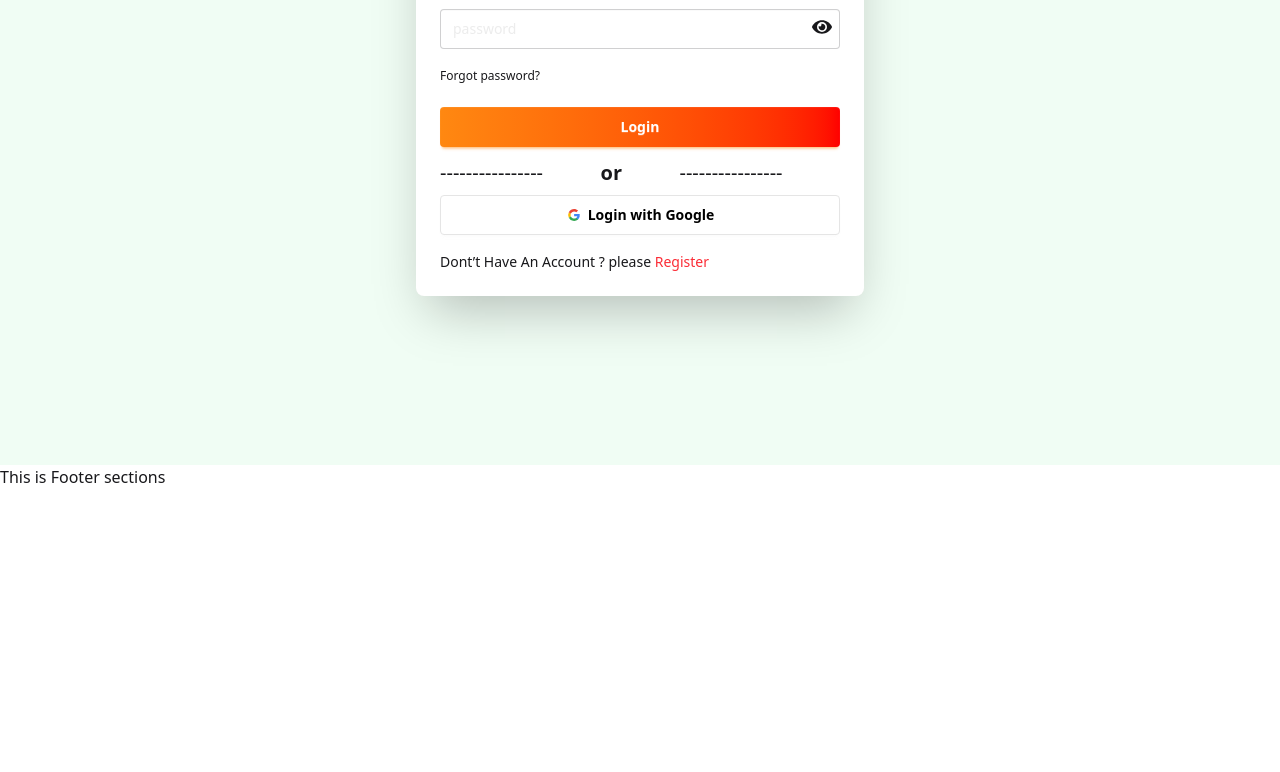
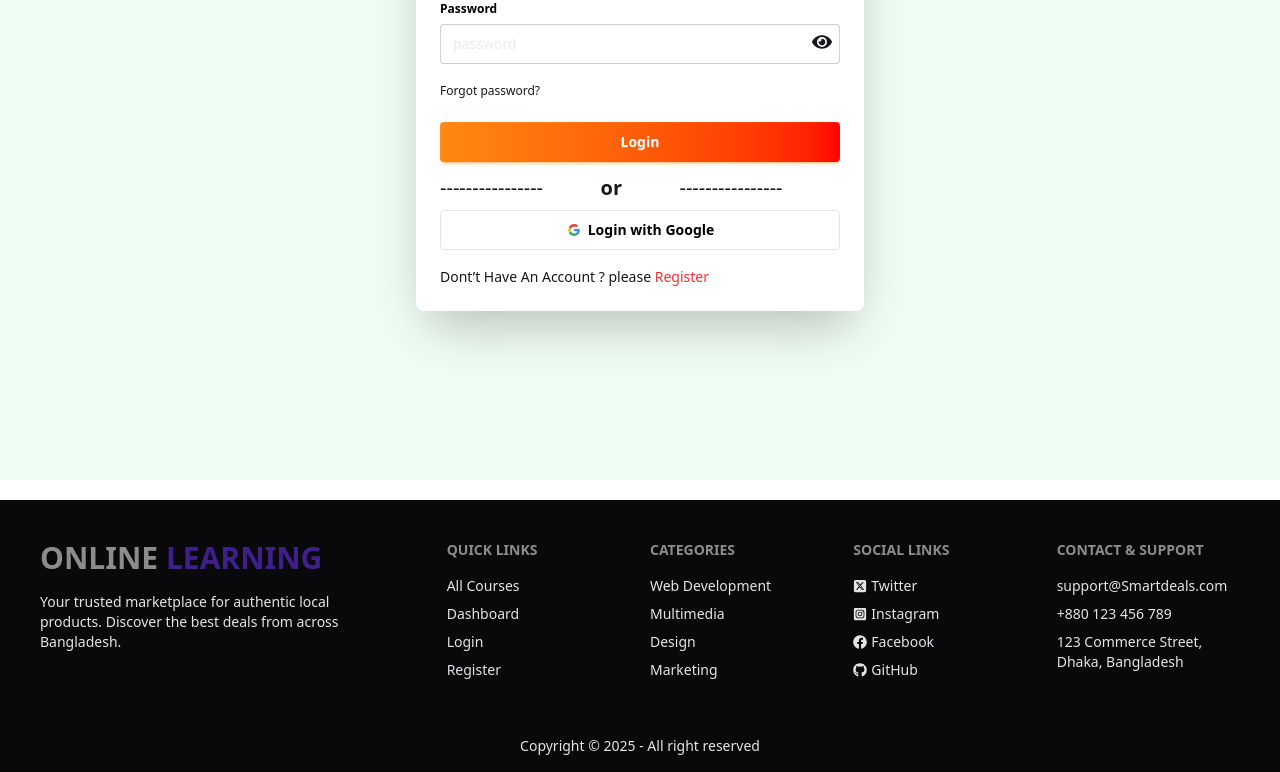
Before and after one commit to Ariful3031/online-learning-platform-server-repo, a React (Vite) app: page /login in a window 1280 px wide. Shown: the part 400-1172 px from the top of the page. Before the commit the page ends 889 px from the top, so only its background shows below. Built offline with nearby package versions, Linux system fonts and the light colour scheme; no server answers.

Commit message:
update population courses and added  the footer

```diff
--- a/src/Components/Footer/Footer.jsx
+++ b/src/Components/Footer/Footer.jsx
@@ -1,9 +1,68 @@
 import React from 'react';
+import { FaFacebook, FaGithub, FaInstagramSquare } from 'react-icons/fa';
+import { FaSquareXTwitter } from 'react-icons/fa6';
+import { Link } from 'react-router';
 
 const Footer = () => {
     return (
         <div>
-            <h1>This is Footer sections</h1>
+            <footer className=" grid grid-cols-6 gap-5 footer mt-5 sm:footer-horizontal bg-neutral text-neutral-content p-10">
+                <nav className='col-span-2'>
+                    <h6 className="footer-title text-3xl">Online<span className='text-[#632EE3]'> Learning</span></h6>
+                    <p>
+                        Your trusted marketplace for authentic local <br /> products. Discover the best deals from across <br /> Bangladesh.
+                    </p>
+                </nav>
+                <nav>
+                    <h6 className="footer-title">Quick Links</h6>
+                    <Link to='/courses' className="link link-hover">All Courses</Link>
+                    <Link to='/dashboard' className="link link-hover">Dashboard</Link>
+                    <Link to='/login' className="link link-hover">Login</Link>
+                    <Link to='/register' className="link link-hover">Register</Link>
+                </nav>
+                <nav>
+                    <h6 className="footer-title">Categories</h6>
+                    <a className="link link-hover">Web Development</a>
+                    <a className="link link-hover">Multimedia</a>
+                    <a className="link link-hover">Design</a>
+                    <a className="link link-hover">Marketing</a>
+                </nav>
+                <nav>
+                    <h6 className="footer-title">Social Links</h6>
+                    <div className='flex items-center gap-1'>
+                        <FaSquareXTwitter />
+                        <a className="link link-hover">Twitter</a>
+                    </div>
+                    <div className='flex items-center gap-1'>
+                        <FaInstagramSquare />
+                        <a className="link link-hover">Instagram</a>
+                    </div>
+                    <div className='flex items-center gap-1'>
+                        <FaFacebook />
+                        <a className="link link-hover">Facebook</a>
+                    </div>
+                    <div className='flex items-center gap-1'>
+                        <FaGithub />
+                        <a className="link link-hover">GitHub</a>
+                    </div>
+
+
+
+                </nav>
+                <nav>
+                    <h6 className="footer-title">Contact & Support</h6>
+                    <a className="link link-hover">support@Smartdeals.com</a>
+                    <a className="link link-hover">+880 123 456 789</a>
+                    <a className="link link-hover">123 Commerce Street, Dhaka, Bangladesh</a>
+                </nav>
+            </footer>
+            <footer className="footer sm:footer-horizontal bg-neutral text-neutral-content justify-center items-center p-4">
+
+
+                <p>Copyright © {new Date().getFullYear()} - All right reserved</p>
+
+
+            </footer>
         </div>
     );
 };
--- /dev/null
+++ b/src/Components/Loading/Loading.jsx
@@ -0,0 +1,11 @@
+import React from 'react';
+
+const Loading = () => {
+    return (
+        <div className='min-h-screen flex justify-center items-center'>
+            <span className="loading loading-bars loading-xl"></span>
+        </div>
+    );
+};
+
+export default Loading;
--- a/src/Components/Navbar/Navbar.jsx
+++ b/src/Components/Navbar/Navbar.jsx
@@ -1,6 +1,7 @@
 import React, { useContext } from 'react';
 import { Link, NavLink } from 'react-router';
 import { AuthContext } from '../Contexts/AuthContext';
+
 
 const Navbar = () => {
 
@@ -9,8 +10,6 @@ const Navbar = () => {
     const Links = <>
         <li><NavLink to='/'>Home</NavLink></li>
         <li><NavLink to='/courses'>Courses</NavLink></li>
-        <li><NavLink to='/login'>Login</NavLink></li>
-        <li><NavLink to='/register'>Register</NavLink></li>
         <li><NavLink to='/dashboard'>Dashboard</NavLink></li>
     </>
     return (
@@ -28,7 +27,8 @@ const Navbar = () => {
                         }
                     </ul>
                 </div>
-                <a className="btn btn-ghost text-xl">daisyUI</a>
+                <h6 className="footer-title text-xl">Online <br /><span className='text-[#632EE3]'> Learning</span></h6>
+                {/* <a className="btn btn-ghost text-xl">{logoImg}</a> */}
             </div>
             <div className="navbar-center hidden md:flex">
                 <ul className="menu menu-horizontal px-1">
--- a/src/Components/Pages/HomePage/PopulationCourse.jsx
+++ b/src/Components/Pages/HomePage/PopulationCourse.jsx
@@ -8,9 +8,9 @@ const PopulationCourse = () => {
     const populationCoursesData = useLoaderData();
     console.log(populationCoursesData);
     return (
-        <div className='w-11/12 mx-auto text-center'>
+        <div className='w-11/12 mx-auto'>
             <h1 className='text-4xl font-semibold my-5  text-black w-[320px] mx-auto'>Population Course</h1>
-            <div className='text-center grid sm:grid-cols-2  md:grid-cols-3 md:gap-5'>
+            <div className='grid sm:grid-cols-2 md:grid-cols-3 md:gap-5'>
                 {
                     populationCoursesData.map(data => <CourseCard key={data._id} data={data}></CourseCard>)
                 }
--- a/src/Components/Pages/Register/Register.jsx
+++ b/src/Components/Pages/Register/Register.jsx
@@ -1,6 +1,6 @@
 import React, { useContext, useState } from 'react';
 import { AuthContext } from '../../Contexts/AuthContext';
-// import { useNavigate } from 'react-router';
+import { useLocation, useNavigate } from 'react-router';
 import { toast } from 'react-toastify';
 import { Link, Navigate } from 'react-router';
 import { IoMdEyeOff } from 'react-icons/io';
@@ -12,8 +12,8 @@ const Register = () => {
     const [showPassword, setShowPassword] = useState(false)
 
     // console.log(createUser)
-    // const location = useLocation();
-    // const navigate = useNavigate();
+    const location = useLocation();
+    const navigate = useNavigate();
 
     const passwordLengthExpression = /^.{6,}$/
     const passwordNumberExpression = /(?=.*\d)/
@@ -27,7 +27,7 @@ const Register = () => {
             .then((result) => {
                 // console.log(result.user)
                 setUser(result.user);
-                // navigate('/');
+                navigate(`${location.state ? location.state : "/"}`)
                 toast.success('successful login')
             })
             .catch(error => {
@@ -73,7 +73,7 @@ const Register = () => {
         createUser(email, password)
             .then(result => {
                 setUser(result.user);
-                // Navigate('/');
+                navigate(`${location.state ? location.state : "/"}`)
                 toast.success('Registration success');
             })
             .catch(error => {
--- /dev/null
+++ b/src/Components/PrivateRoute/PrivateRoute.jsx
@@ -0,0 +1,21 @@
+import React, { use } from 'react';
+import { AuthContext } from '../Contexts/AuthContext';
+import { Navigate, useLocation } from 'react-router';
+import Loading from '../Loading/Loading';
+
+const PrivateRoute = ({ children }) => {
+    const { user, loading } = use(AuthContext)
+    const location = useLocation()
+    if (loading) {
+        return <Loading></Loading>
+    }
+
+    if (user && user?.email) {
+        return children
+    }
+    return <Navigate state={location.pathname} to='/login'></Navigate>
+
+};
+
+
+export default PrivateRoute;
--- a/src/Components/RoutesLayout/Routes.jsx
+++ b/src/Components/RoutesLayout/Routes.jsx
@@ -9,6 +9,7 @@ import CoursesPage from "../Pages/CoursePage/CoursesPage";
 import ViewDetails from "../Pages/ViewDetailsPage/ViewDetails";
 import Register from "../Pages/Register/Register";
 import Login from "../Pages/Login/Login";
+import PrivateRoute from "../PrivateRoute/PrivateRoute";
 
 const router = createBrowserRouter([
     {
@@ -26,8 +27,12 @@ const router = createBrowserRouter([
             },
             {
                 path: '/courses/details/:id',
-                loader: ({ params }) => fetch(`http://localhost:3000/courses/${params.id}`),
-                Component: ViewDetails
+                element:
+                    <PrivateRoute>
+                        <ViewDetails></ViewDetails>
+                    </PrivateRoute>,
+                loader: ({ params }) => fetch(`http://localhost:3000/courses/${params.id}`)
+
             },
             {
                 path: '/register',
```
Also changed, not shown: src/Components/Pages/HomePage/CourseCard.jsx (+16 -25 lines), src/assets/fa-book-open.png (added), src/assets/logo.png (added).
